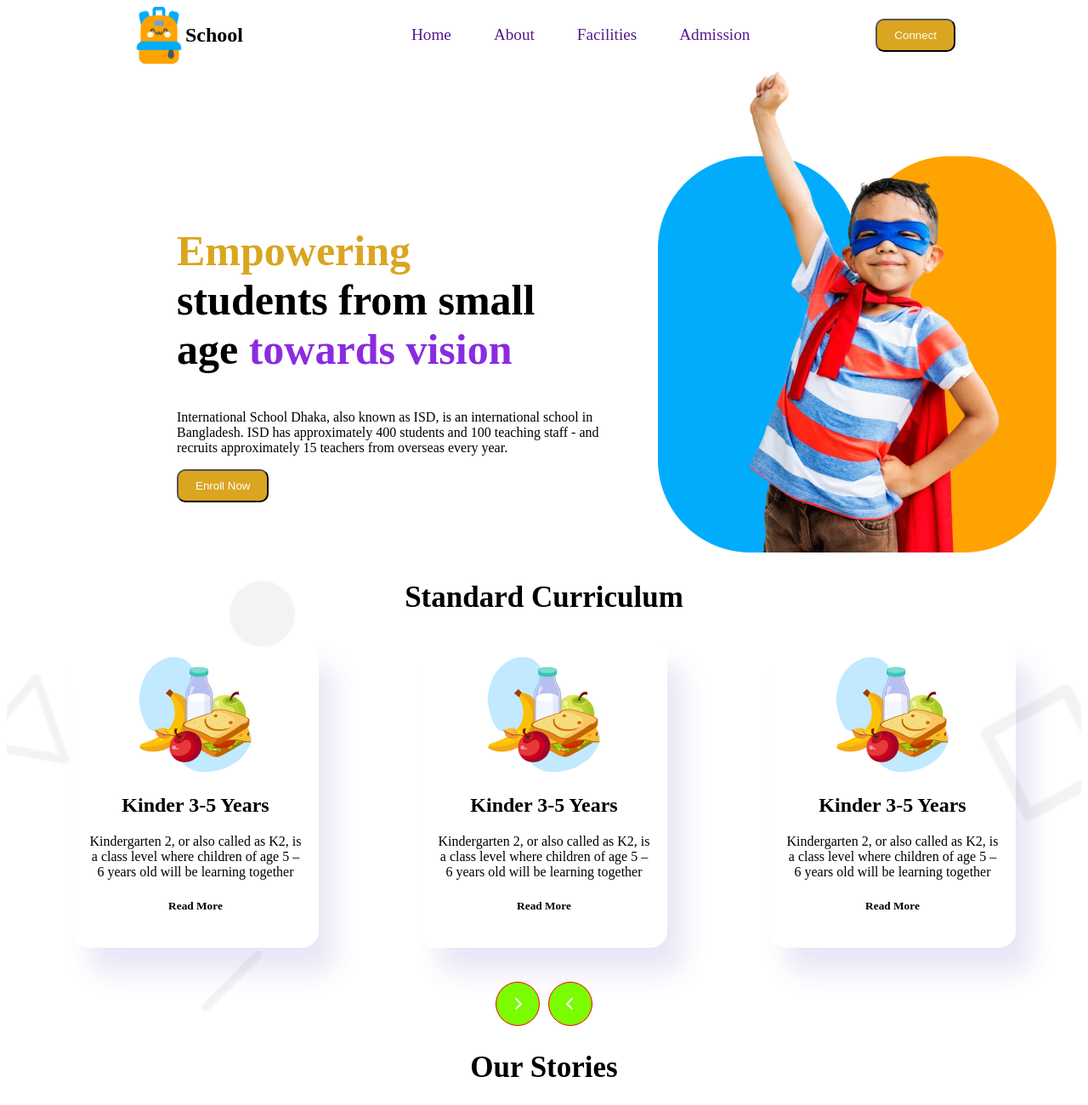
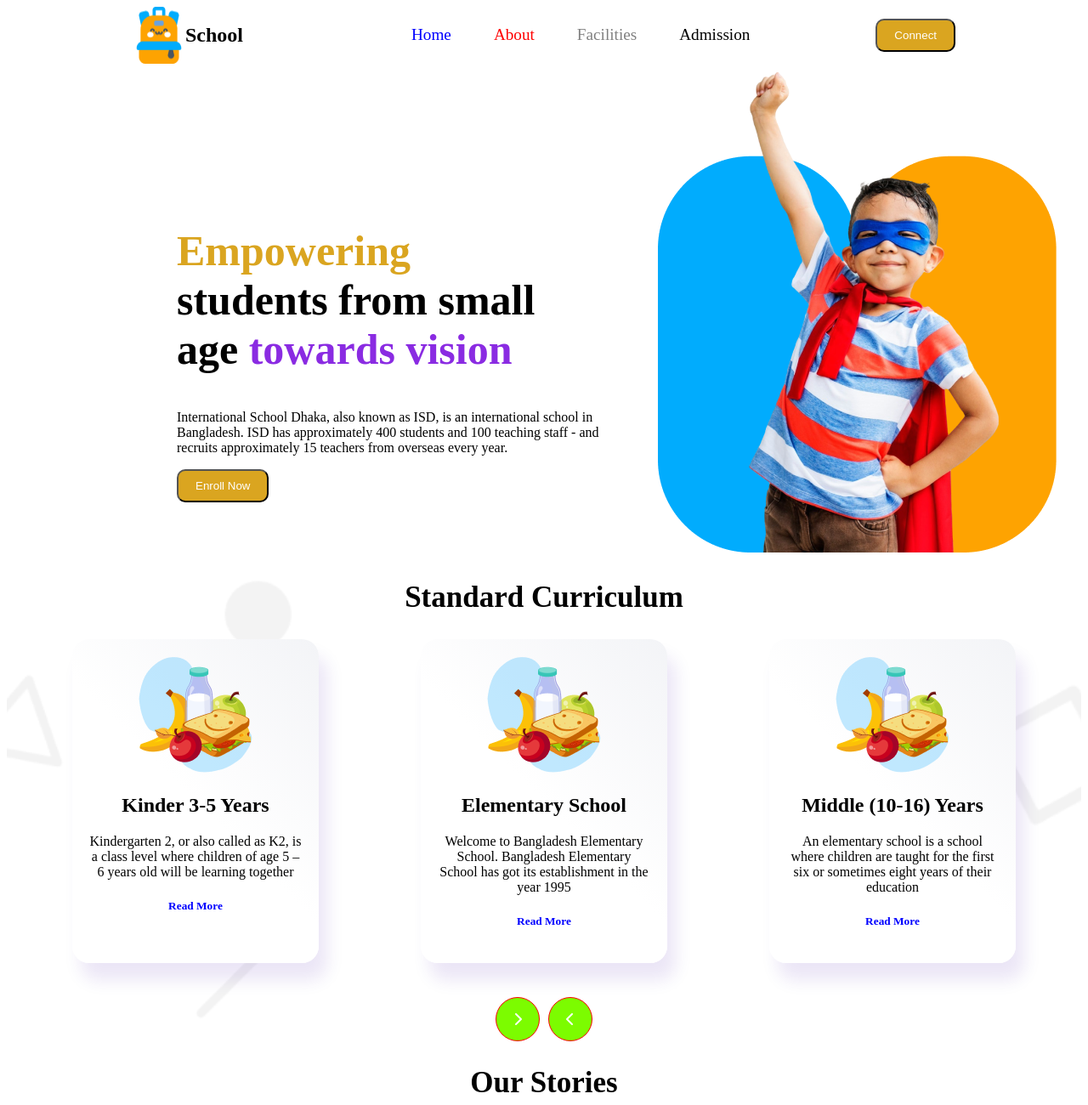
Before and after one commit to hasib6464/ideal-school, a plain HTML site: page index.html in a window 1280 px wide. Shown: the top 1300 px of the page at 85% size. Drawn offline with Linux system fonts and the light colour scheme; files whose address does not match are found by name.

Commit message:
custome new item

```diff
--- a/index.html
+++ b/index.html
@@ -28,8 +28,11 @@
                 <button id="menu-btn" class="btn-primary">Connect</button>
                 <i id="menu-bar" class="fa fa-bars menu-icon"></i>
             </div>
+
         </nav>
-
+<div class="line">
+    <hr>
+</div>
         <!-- header banner -->
         <section>
             <div class="banner">
@@ -61,14 +64,14 @@
                 </div>
                 <div class="standard-card">
                     <img src="./assets/kinder.png">
-                    <h1>Kinder 3-5 Years</h1>
-                    <p>Kindergarten 2, or also called as K2, is a class level where children of age 5 – 6 years old will be learning together</p>
+                    <h1>Elementary School</h1>
+                    <p>Welcome to Bangladesh Elementary School. Bangladesh Elementary School has got its establishment in the year 1995 </p>
                     <h4><small id="home">Read More</small></h4>
                 </div>
                 <div class="standard-card">
                     <img src="./assets/kinder.png">
-                    <h1>Kinder 3-5 Years</h1>
-                    <p>Kindergarten 2, or also called as K2, is a class level where children of age 5 – 6 years old will be learning together</p>
+                    <h1>Middle (10-16) Years</h1>
+                    <p>An elementary school is a school where children are taught for the first six or sometimes eight years of their education</p>
                     <h4><small id="home">Read More</small></h4>
 
                 </div>
--- a/style/style.css
+++ b/style/style.css
@@ -30,16 +30,16 @@ font-size: 35px;
     align-items: center;
 }
 /* nav different  color  */
-#home:hover{
-    color:chartreuse;
+#home{
+    color:blue;
 }
-#about:hover{
+#about{
     color: red;
 }
-#facilities:hover{
+#facilities{
     color: grey;
 }
-#admission:hover{
+#admission{
     color:black;
 }
 .nav-first-section{
@@ -99,7 +99,8 @@ font-size: 35px;
     border: none;
     border-radius: 20px;
     text-align: center;
-    box-shadow: 20px 30px 30px rgba(61, 14, 171, 0.1);
+    background: linear-gradient(45deg,white,hsl(0, 0%, 100%), #f3f4f7);
+    box-shadow: 10px 20px 20px rgba(61, 14, 171, 0.1);
 }
 .standard-section{
     display: flex;
@@ -190,7 +191,9 @@ border: 1px solid red;
     margin-left: 130px;
     margin-right: 170px;
 }
-
+.line{
+    display: none;
+}
 @media screen and (max-width:576px) {
  .nav-second-section,.school{
        display: none;
@@ -243,4 +246,7 @@ justify-content: space-between;
         display: block;
         margin-right: 10px;
     }
+    .line{
+display: block;
+    }
 }
```
